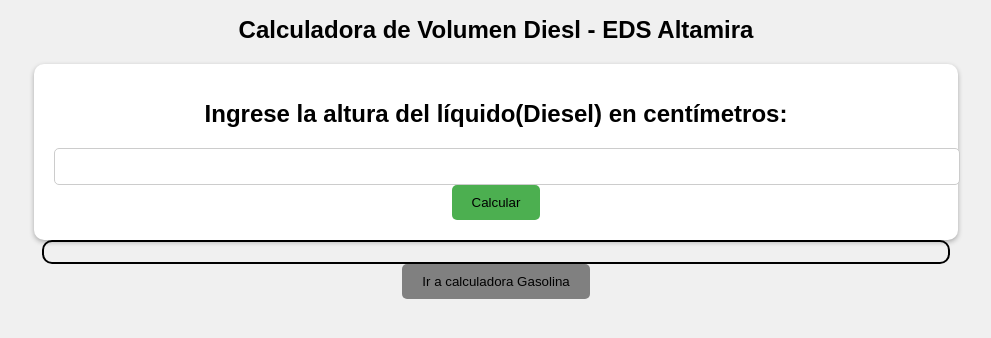
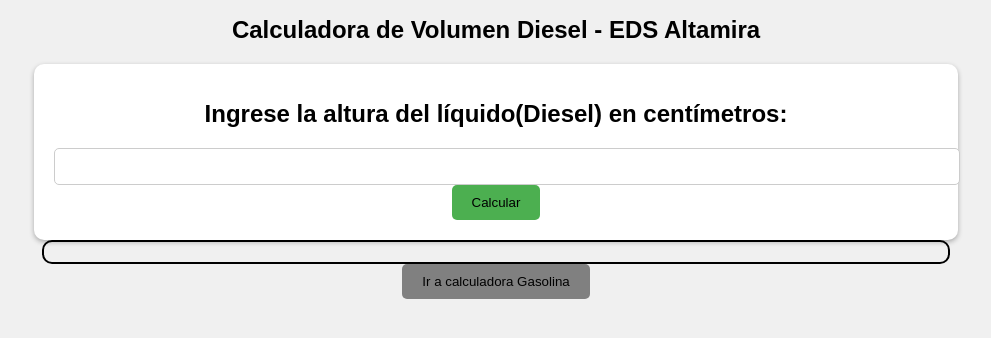
Before and after one commit to imrenember/imrenember.github.io, a plain HTML site: page galonesdiesel.html in a window 1280 px wide. Shown: the whole page, without its empty margins (144-1135 px from the left). Drawn offline with Linux system fonts and the light colour scheme.

Commit message:
Corrección de texto
Diesel

```diff
--- a/galonesdiesel.html
+++ b/galonesdiesel.html
@@ -9,7 +9,7 @@
 
 </head>
 <body>
-    <h1>Calculadora de Volumen Diesl - EDS Altamira</h1>
+    <h1>Calculadora de Volumen Diesel - EDS Altamira</h1>
 
 
 
```
